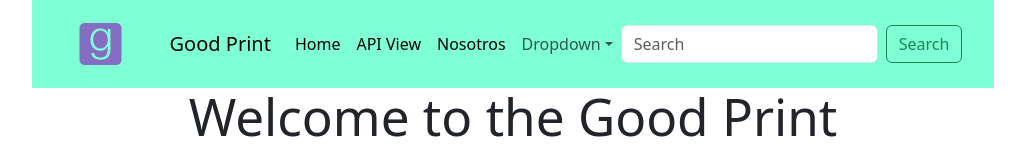
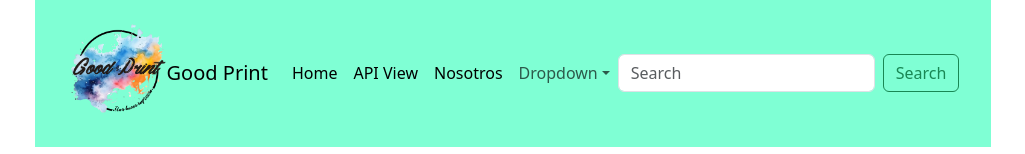
Before and after one commit to Jonayj0/Good-Print, a React (Vite) app in the folder frontend/my-react-app/: page / in a window 1280 px wide. Shown: the top 154 px of the page, without its empty margins (127-1152 px from the left). Built offline with nearby package versions, Linux system fonts and the light colour scheme.

Commit message:
Añadido logo

```diff
--- a/frontend/my-react-app/src/components/navbar.jsx
+++ b/frontend/my-react-app/src/components/navbar.jsx
@@ -1,6 +1,7 @@
 import React from "react";
 import { Link } from "react-router-dom";
 import "../style/navbar.css"
+import logo from "../assets/Definitivo-ok.png"
 
 function Navbar() {
     return (
@@ -8,7 +9,7 @@ function Navbar() {
             <nav className="navbar container navbar-expand-lg">
                 <div className="container-fluid">
                     <Link to="/">
-                        <i className="logo fa-brands fa-goodreads ms-3 me-5" style={{ color: '#846ec4' }}></i>
+                    <img className="logo-img" src={logo} alt="logo" style={{ width: "100px", height: "auto" }}/>
                     </Link>
                     <Link className="navbar-brand" to="/">
                         Good Print
--- a/frontend/my-react-app/src/style/navbar.css
+++ b/frontend/my-react-app/src/style/navbar.css
@@ -2,6 +2,6 @@
     background-color: aquamarine;
     padding: 20px;
 }
-.logo {
-    font-size: 3em;
+.logo-img {
+    font-size: 10px;
 }
```
Also changed, not shown: frontend/my-react-app/src/assets/Definitivo-ok.png (added), 1 other file (tests, documents, lock files or other folders).
